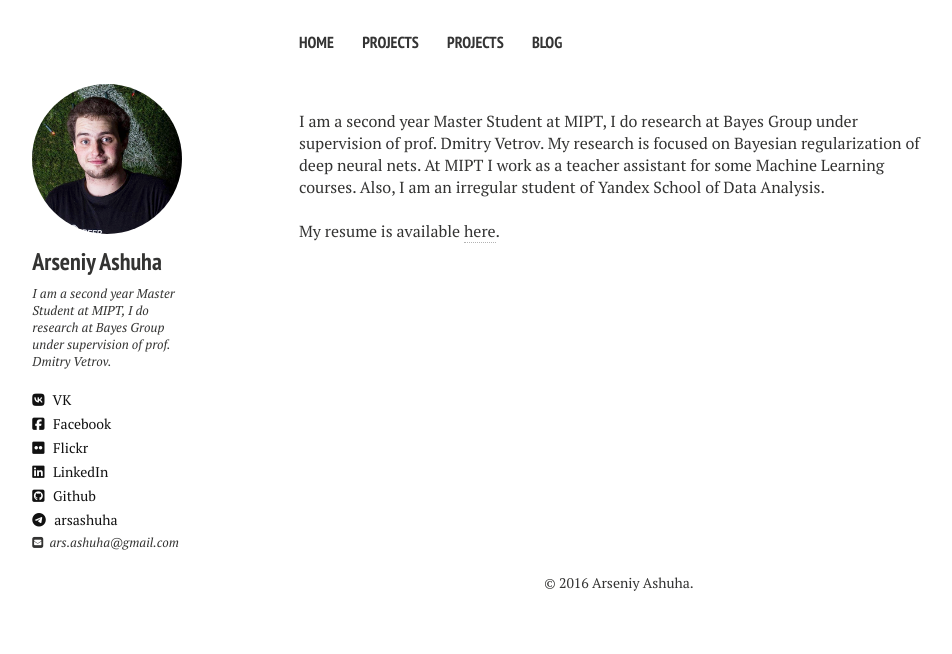
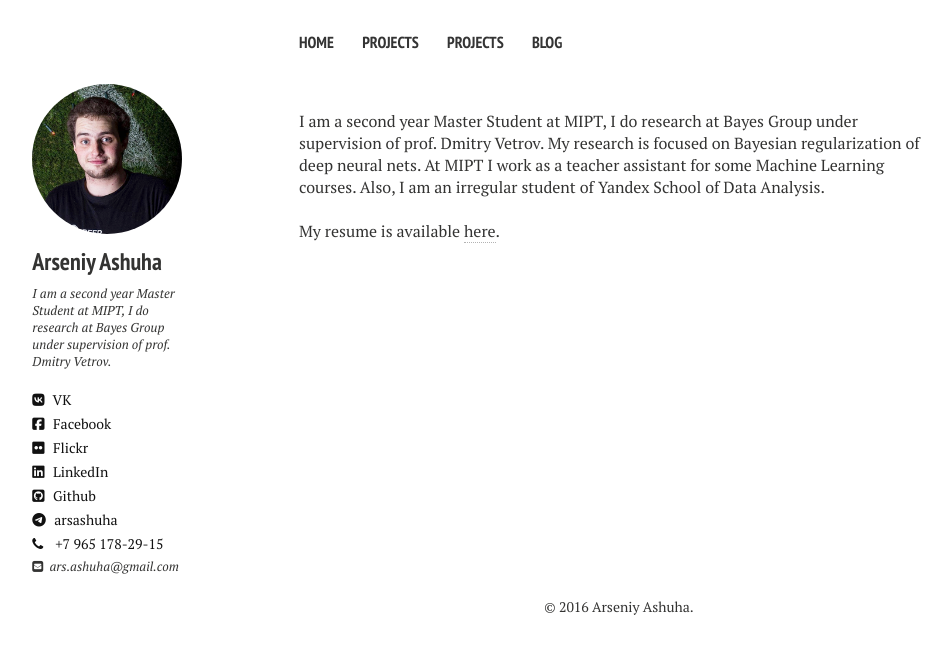
Before and after one commit to senya-ashukha/senya-ashukha.github.io, a Jekyll site: the page built from index.md, in a window 1280 px wide. Shown: the top 654 px of the page, without its empty margins (21-973 px from the left). Built offline with Jekyll 4.4.1, drawn with Linux system fonts in a browser that asks for light colours; nearby versions of some CDN libraries.

```diff
--- a/_config.yml
+++ b/_config.yml
@@ -11,6 +11,7 @@
   facebook: ars.ashuha
   flickr: 115219639@N03
   telegram: arsashuha
+  phone: +7 965 178-29-15
 
 # google_analytics: UA-52736040-1
 # google_verify: https://ssl.bing.com/webmaster/configure/verify/ownership Option 2 content= goes here
```
